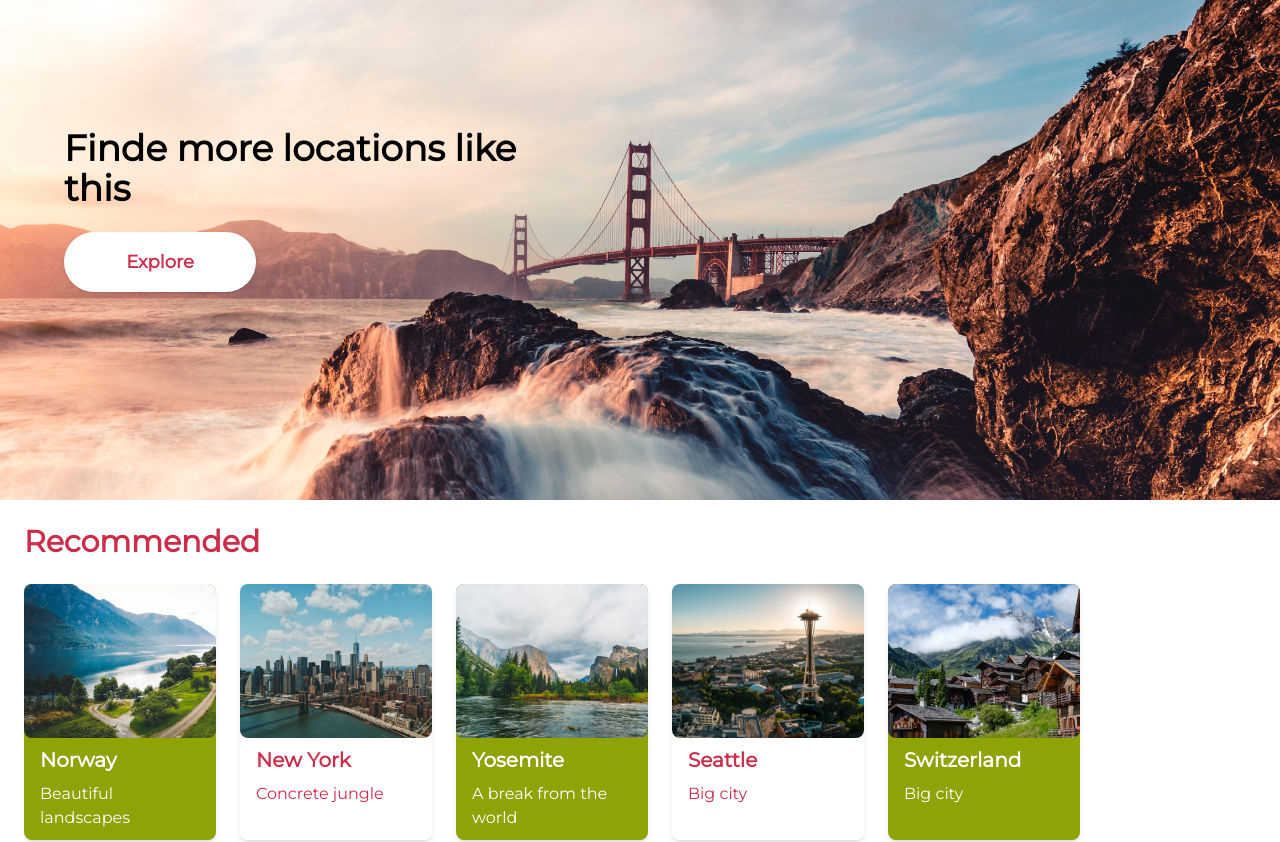
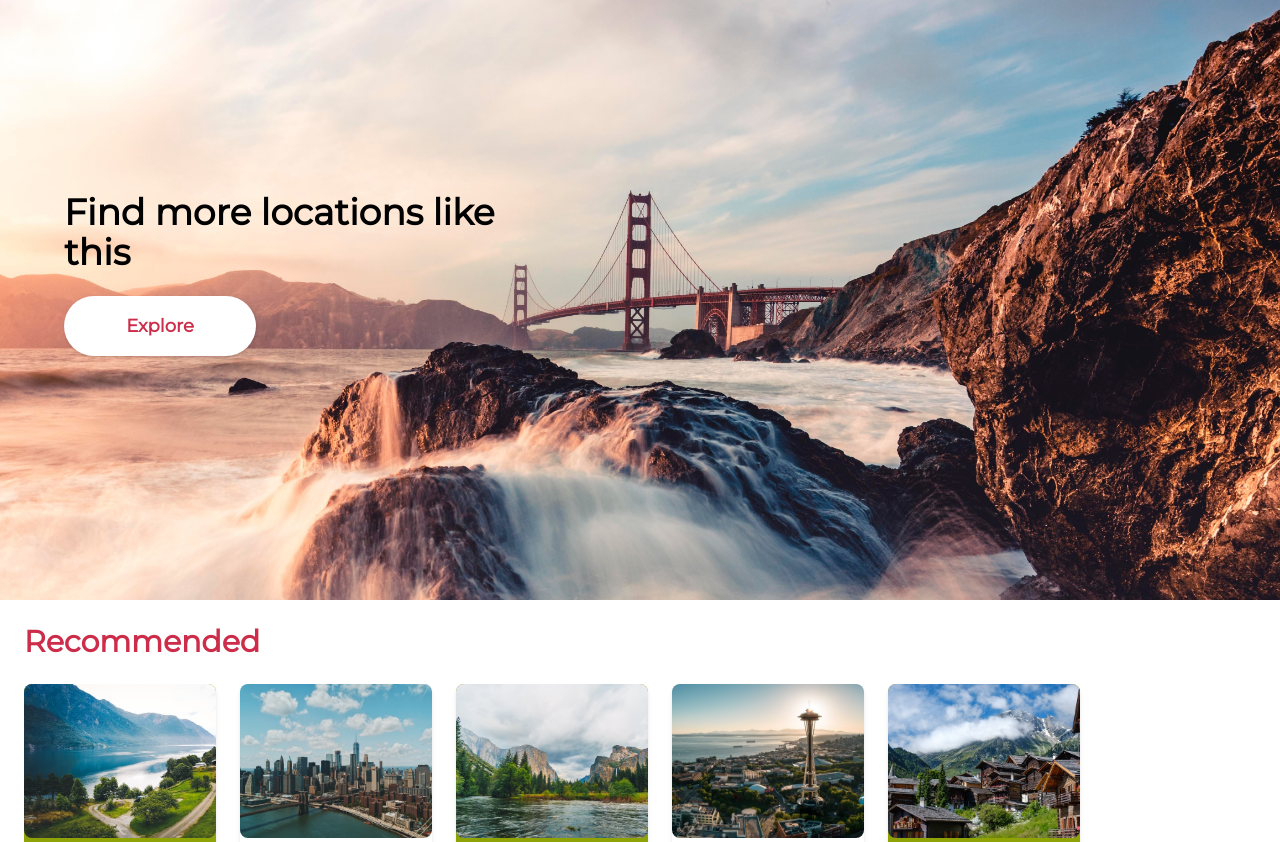
Before and after one commit to JPabloPena/platzitravel, a React (Vite) app: page / in a window 1280 px wide. Shown: the top 842 px of the page. Built offline with nearby package versions, Linux system fonts and the light colour scheme.

Commit message:
feat: fix typo and adapt design for desktop

```diff
--- a/src/components/Home.jsx
+++ b/src/components/Home.jsx
@@ -2,14 +2,13 @@ import React from 'react'
 
 function Home () {
   return (
-    <section id='home'>
-      <div className='w-full h-3/4 lg:h-full'>
-        <div className='w-full h-full lg:h-[500px] lg:bg-sanFranciscoDesktop lg:bg-cover lg:bg-center'>
-          <img src='/images/sanFrancisco.jpg' className='lg:hidden' />
-          <div className='w-full h-full flex flex-col absolute space-y-96 py-4 items-center top-0 lg:space-y-0 lg:items-start lg:pt-32 lg:pl-16'>
+    <section id='home' className='h-[563px] lg:h-3/4'>
+      <div className='w-full h-full'>
+        <div className='w-full h-full relative bg-sanFrancisco lg:bg-sanFranciscoDesktop bg-cover lg:bg-center'>
+          <div className='w-full flex flex-col absolute space-y-96 py-4 items-center top-0 lg:space-y-0 lg:items-start lg:pt-48 lg:pl-16'>
             <input className='bg-white outline-none p-3 rounded-full shadow-sm text-center transition duration-300 focus-within:shadow-sm focus:ring-2 focus:w-11/12 lg:hidden' type='search' placeholder='San Francisco' />
             <div className='hidden h-auto lg:w-2/5 lg:flex lg:pb-6'>
-              <p className='text-4xl font-bold'>Finde more locations like this</p>
+              <p className='text-4xl font-bold'>Find more locations like this</p>
             </div>
             <button className='w-48 bg-white text-lg font-semibold p-4 rounded-full text-primary shadow-sm transition duration-500 ease-in-out hover:bg-primary hover:text-white hover:translate-y-1 hover:scale-110 cursor-pointer'>Explore</button>
           </div>
```
